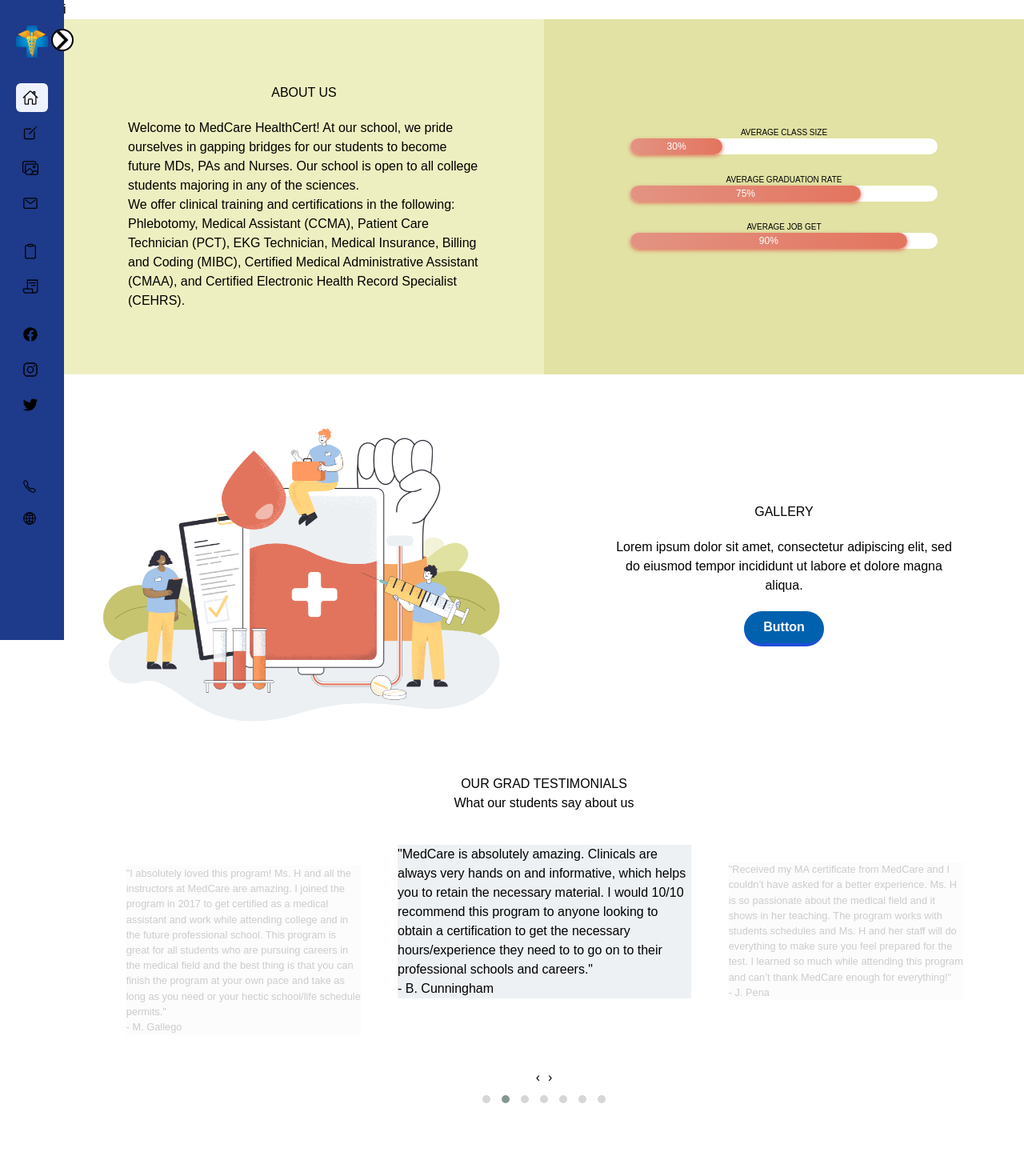
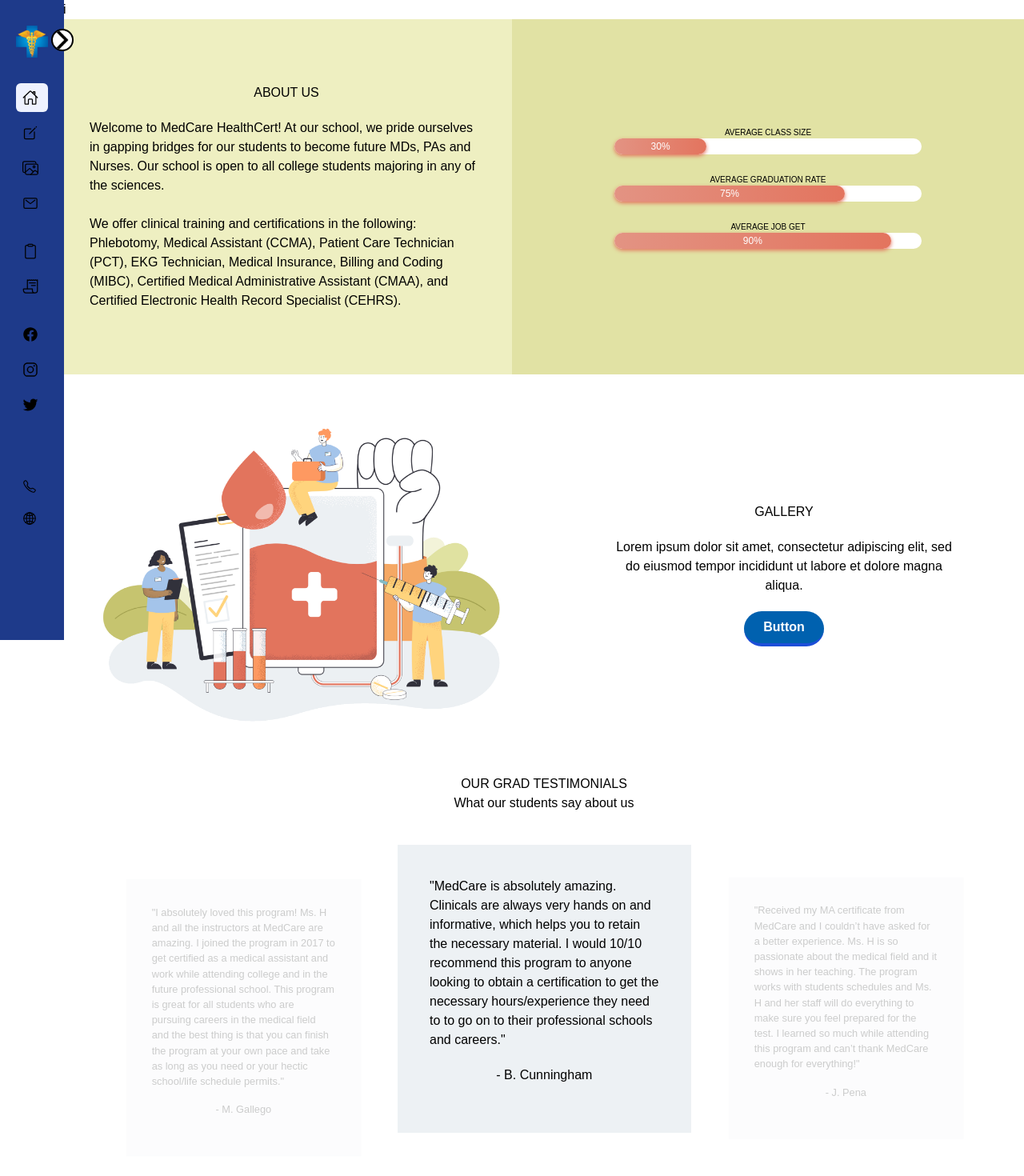
Before and after one commit to AnthonyC233/Medcare-Remodel, a React (Create React App) app: page / in a window 1280 px wide. Shown: the top 1470 px of the page at 80% size. Before the commit the page ends 1431 px from the top, so only its background shows below. Built offline with nearby package versions, Linux system fonts and the light colour scheme; the HTML template or start-up script is replaced by a standard one.

Commit message:
updating test section

```diff
--- a/src/components/About (Home)/About.js
+++ b/src/components/About (Home)/About.js
@@ -7,7 +7,7 @@
   return (
     <section>
       <div className="about-section grid grid-cols-2 lg:grid-cols-1">
-        <div className="p-20 lg:p-10 bg-ltGreen flex items-center justify-center flex-col text-left">
+        <div className="py-20 pl-28 pr-9 bg-ltGreen flex items-center justify-center flex-col text-left hi">
           <h1 className="pb-5">ABOUT US</h1>
           <p>
             Welcome to MedCare HealthCert! At our school, we pride ourselves in
@@ -15,6 +15,7 @@
             Nurses. Our school is open to all college students majoring in any
             of the sciences.
           </p>
+          <br></br>
           <p>
             We offer clinical training and certifications in the following:
             Phlebotomy, Medical Assistant (CCMA), Patient Care Technician (PCT),
@@ -42,7 +43,7 @@
           </p> */}
         </div>
         {/* Progress bar can be customized by changing the "done=" value */}
-        <div className="progress-bars p-20 bg-green flex items-center justify-center flex-col">
+        <div className="progress-bars p-20 bg-green flex items-center justify-center flex-col hi">
           <p>AVERAGE CLASS SIZE</p>
           <Progress done="30" />
           <p>AVERAGE GRADUATION RATE</p>
--- a/src/components/About (Home)/about.css
+++ b/src/components/About (Home)/about.css
@@ -1,7 +1,7 @@
 /* ABOUT.JS */
-.about-section {
+.hi {
   /* for the nav bar */
-  padding-left: 5rem;
+  /* padding-left: 5rem; */
 }
 
 .progress-bars p {
--- a/src/components/Testimonials (Home)/Testimonials.js
+++ b/src/components/Testimonials (Home)/Testimonials.js
@@ -67,9 +67,9 @@
           margin={10}
         >
           {testimonialsList.map((item, index) => (
-            <div className="item">
+            <div className="item p-10">
               <p>"{item.testimony}"</p>
-              <p>- {item.name}</p>
+              <p className="text-center p-5">- {item.name}</p>
             </div>
           ))}
         </OwlCarousel>
--- a/src/components/Testimonials (Home)/testimonials.css
+++ b/src/components/Testimonials (Home)/testimonials.css
@@ -8,6 +8,8 @@
   opacity: 0.2;
   transform: scale3d(0.8, 0.8, 1);
   transition: all 0.3s ease-in-out;
+  /* height: 240px;
+  width: 740px; */
 }
 
 /* To make the center testimony stand out */
```
